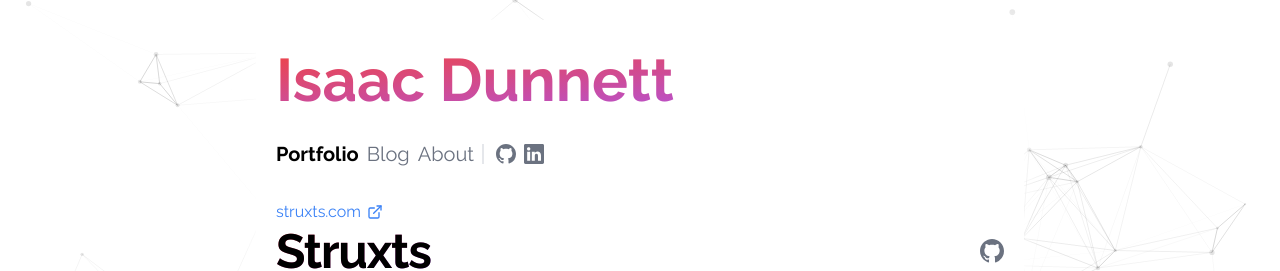
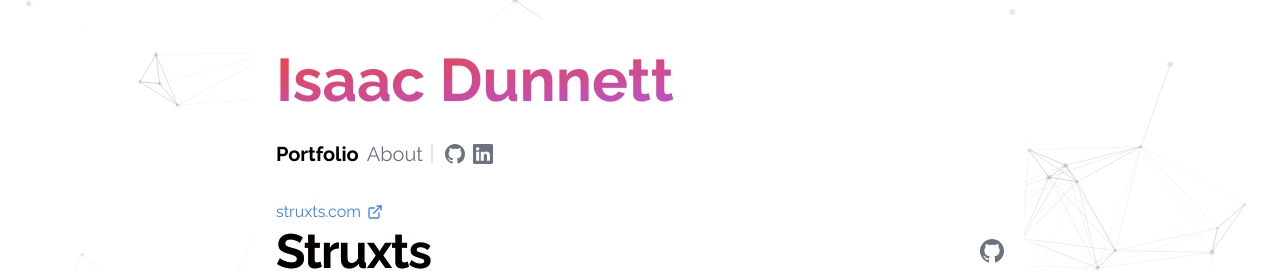
Before and after one commit to idunnett/idunnett.dev, an Astro site: page / in a window 1280 px wide. Shown: the top 271 px of the page. Built offline with nearby package versions, Linux system fonts and the light colour scheme; Astro itself is replaced by a stand-in of ours; what tw-elements would draw is missing.

Commit message:
removed blog

```diff
--- a/src/components/Header.astro
+++ b/src/components/Header.astro
@@ -10,7 +10,7 @@ import { SITE_TITLE } from '../config'
   </h2>
   <nav class="flex items-center text-xl">
     <HeaderLink href="/">Portfolio</HeaderLink>
-    <HeaderLink href="/blog">Blog</HeaderLink>
+    <!-- <HeaderLink href="/blog">Blog</HeaderLink> -->
     <HeaderLink href="/about">About</HeaderLink>
     <div class="flex items-center border-l-2 px-3">
       <HeaderLink
```
Also changed, not shown: src/pages/_blog.astro (renamed from src/pages/blog.astro).
